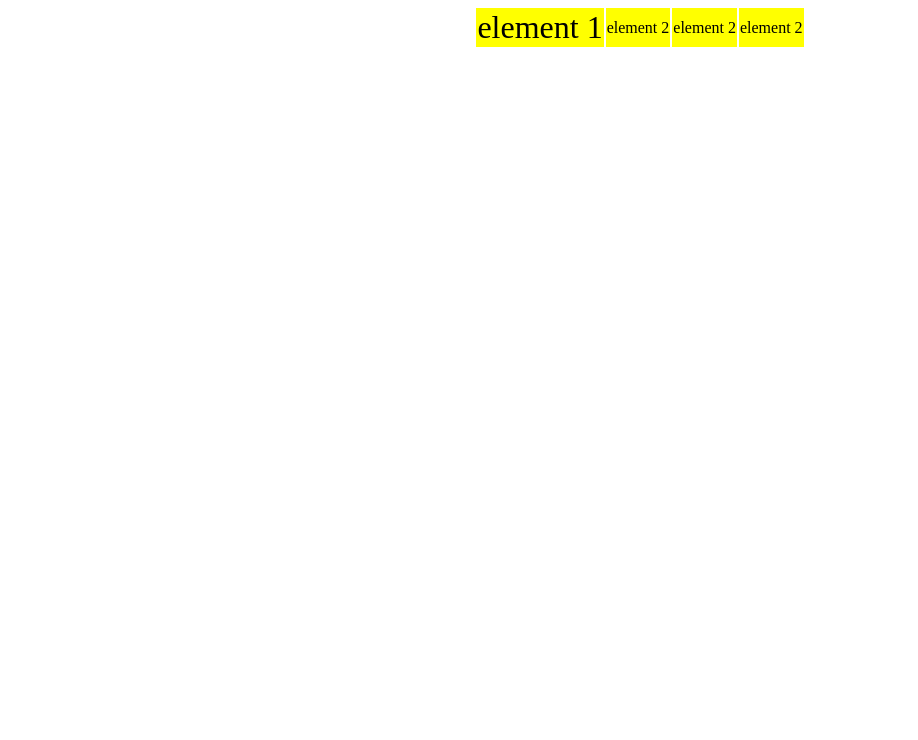
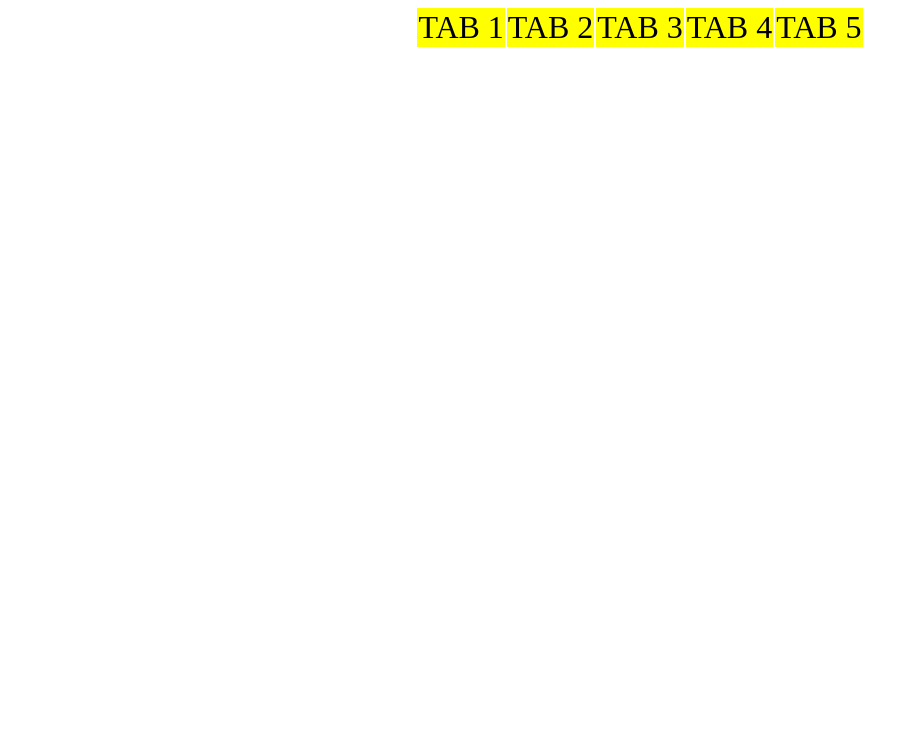
Before and after one commit to DanBaptista/westsloperecovery, a plain HTML site: page index.html in a window 1280 px wide. Shown: the part 60-800 px from the top of the page, without its empty margins (0-918 px from the left). Drawn offline with Linux system fonts and the light colour scheme.

Commit message:
Working on main page.

```diff
--- a/index.html
+++ b/index.html
@@ -8,10 +8,11 @@
         <div align="center">
             <table>
                 <tr style="background-color:yellow">
-                    <td><font size="6">element 1</font></td>
-                    <td>element 2</td>
-                    <td>element 2</td>
-                    <td>element 2</td>
+                    <td><font size="6">TAB 1</font></td>
+                    <td><font size="6">TAB 2</font></td>
+                    <td><font size="6">TAB 3</font></td>
+                    <td><font size="6">TAB 4</font></td>
+                    <td><font size="6">TAB 5</font></td>
                 </tr>
             </table>
         <div>
```
